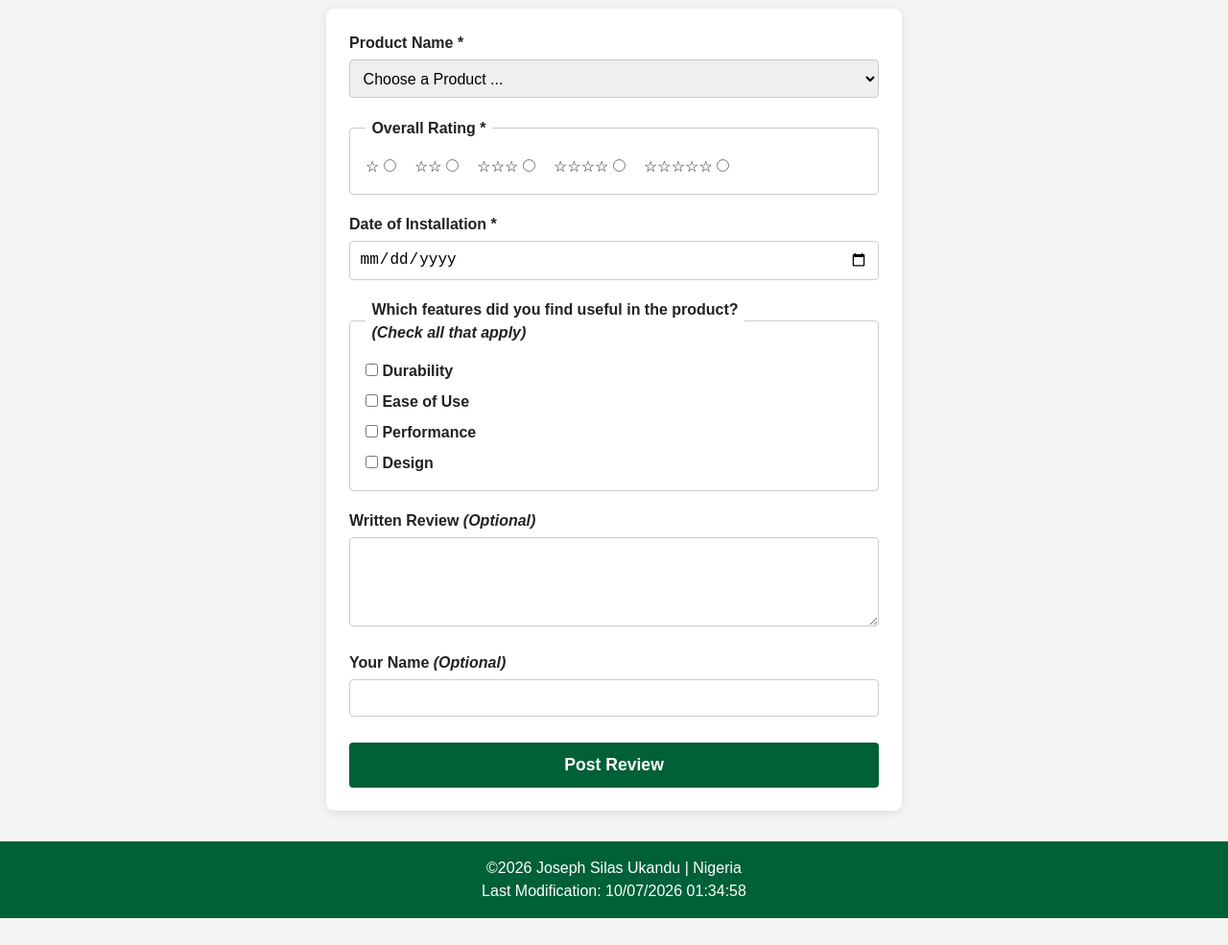
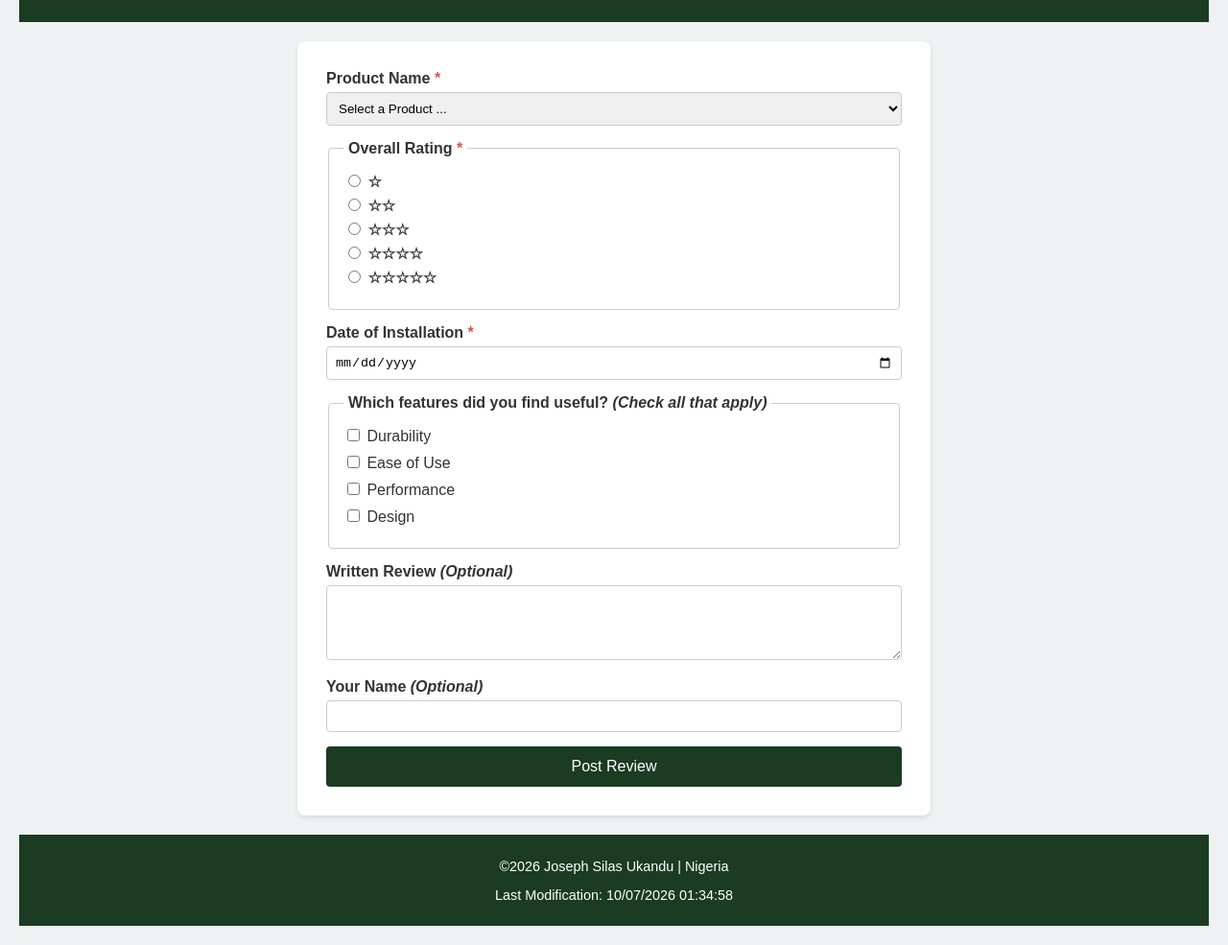
Before and after one commit to jukandu/wdd131, a plain HTML site: page form.html in a window 1280 px wide. Shown: the part 109-1094 px from the top of the page at 96% size. Before the commit the page ends 1066 px from the top, so only its background shows below. Drawn offline with Linux system fonts and the light colour scheme.

Commit message:
made changes in form.html, java script,   css

```diff
--- a/form.html
+++ b/form.html
@@ -20,7 +20,7 @@
       <div class="form-item">
         <label for="product-select">Product Name <span class="required" aria-hidden="true">*</span></label>
         <select id="product-select" name="productName" required>
-          <option value="" disabled selected>Choose a Product ...</option>
+          <option value="" disabled selected>Select a Product ...</option>
         </select>
       </div>
 
@@ -29,24 +29,24 @@
         <legend>Overall Rating <span class="required" aria-hidden="true">*</span></legend>
         <div class="rating-group">
           <label for="star1">
+            <input type="radio" id="star1" name="overallRating" value="1" required>
             <span class="star-label">&star;</span>
-            <input type="radio" id="star1" name="overallRating" value="1" required>
           </label>
           <label for="star2">
+            <input type="radio" id="star2" name="overallRating" value="2" required>
             <span class="star-label">&star;&star;</span>
-            <input type="radio" id="star2" name="overallRating" value="2" required>
           </label>
           <label for="star3">
+            <input type="radio" id="star3" name="overallRating" value="3" required>
             <span class="star-label">&star;&star;&star;</span>
-            <input type="radio" id="star3" name="overallRating" value="3" required>
           </label>
           <label for="star4">
+            <input type="radio" id="star4" name="overallRating" value="4" required>
             <span class="star-label">&star;&star;&star;&star;</span>
-            <input type="radio" id="star4" name="overallRating" value="4" required>
           </label>
           <label for="star5">
+            <input type="radio" id="star5" name="overallRating" value="5" required>
             <span class="star-label">&star;&star;&star;&star;&star;</span>
-            <input type="radio" id="star5" name="overallRating" value="5" required>
           </label>
         </div>
       </fieldset>
@@ -59,7 +59,7 @@
 
       <!-- Useful Features -->
       <fieldset class="features-fieldset">
-        <legend>Which features did you find useful in the product?<br><em>(Check all that apply)</em></legend>
+        <legend>Which features did you find useful? <em>(Check all that apply)</em></legend>
         <label for="feature-durability">
           <input type="checkbox" id="feature-durability" name="features" value="durability"> Durability
         </label>
--- a/scripts/form.js
+++ b/scripts/form.js
@@ -1,32 +1,31 @@
-// Array of product objects as specified in course materials
 const products = [
   { id: "fc-1888", name: "flux capacitor", averagerating: 4.5 },
   { id: "fc-2050", name: "power laces", averagerating: 4.7 },
   { id: "fs-1987", name: "time circuits", averagerating: 3.5 },
   { id: "ac-2000", name: "low voltage reactor", averagerating: 3.9 },
-  { id: "jj-1969", name: "warp equalizer", averagerating: 5.0 }
+  { id: "jj-1969", name: "warp drive", averagerating: 5.0 }
 ];
 
 document.addEventListener("DOMContentLoaded", () => {
   const selectElement = document.getElementById("product-select");
 
-  // Dynamically populate select element options using product array
   if (selectElement) {
-    products.forEach((product) => {
+    products.forEach(product => {
       const option = document.createElement("option");
-      option.value = product.id; // Sets option value to id
-      option.textContent = product.name; // Displays product name
+      option.value = product.id;
+      option.textContent = product.name;
       selectElement.appendChild(option);
     });
   }
 
-  // Dynamic Footer Info
+  // Dynamic Footer Elements
   const currentYearSpan = document.getElementById("currentyear");
   const lastModifiedP = document.getElementById("lastModified");
 
   if (currentYearSpan) {
     currentYearSpan.textContent = new Date().getFullYear();
   }
+
   if (lastModifiedP) {
     lastModifiedP.textContent = `Last Modification: ${document.lastModified}`;
   }
--- a/styles/form.css
+++ b/styles/form.css
@@ -1,123 +1,109 @@
 :root {
-    --primary-color: #006038;
-    --primary-hover: #00482a;
-    --secondary-color: #ffffff;
-    --bg-color: #f4f4f4;
-    --text-color: #222222;
-    --border-color: #cccccc;
-}
-
-* {
-    box-sizing: border-box;
-    margin: 0;
-    padding: 0;
+  --primary-color: #1b3b22;
+  --secondary-color: #f4f4f4;
+  --text-color: #333333;
+  --accent-color: #d9534f;
+  --font-family: Arial, sans-serif;
 }
 
 body {
-    font-family: Arial, Helvetica, sans-serif;
+  font-family: var(--font-family);
+  margin: 0;
+  padding: 10px;
+  background-color: #eef2f3;
   color: var(--text-color);
-    background-color: var(--bg-color);
-    line-height: 1.5;
 }
 
 header {
   background-color: var(--primary-color);
-    color: var(--secondary-color);
+  color: #ffffff;
   text-align: center;
-    padding: 1.2rem;
+  padding: 1rem;
 }
 
 main {
   max-width: 600px;
-    margin: 2rem auto;
-    padding: 1.5rem;
+  margin: 20px auto;
   background: #ffffff;
+  padding: 20px;
   border-radius: 8px;
-    box-shadow: 0 2px 8px rgba(0, 0, 0, 0.1);
+  box-shadow: 0 2px 5px rgba(0,0,0,0.1);
 }
 
-form {
-    display: flex;
-    flex-direction: column;
-    gap: 1.2rem;
+.form-item {
+  margin-bottom: 15px;
 }
 
 label {
+  display: block;
+  margin-bottom: 5px;
   font-weight: bold;
 }
 
-select, input[type="text"], input[type="date"], textarea {
+input[type="text"],
+input[type="date"],
+select,
+textarea {
   width: 100%;
-    padding: 0.6rem;
-    border: 1px solid var(--border-color);
+  padding: 8px;
+  box-sizing: border-box;
+  border: 1px solid #ccc;
   border-radius: 4px;
-    font-size: 1rem;
-    margin-top: 0.3rem;
 }
 
 fieldset {
-    border: 1px solid var(--border-color);
+  border: 1px solid #ccc;
+  padding: 15px;
+  margin-bottom: 15px;
   border-radius: 4px;
-    padding: 1rem;
-    display: flex;
-    flex-direction: column;
-    gap: 0.5rem;
 }
 
 legend {
-    padding: 0 0.4rem;
   font-weight: bold;
+  padding: 0 5px;
 }
 
-.rating-group {
-    display: flex;
-    gap: 1.2rem;
-    flex-wrap: wrap;
-}
-
-.rating-group label {
+.rating-group, .features-fieldset label {
+  display: block;
+  margin-bottom: 8px;
   font-weight: normal;
 }
 
-input[type="submit"] {
+.required {
+  color: var(--accent-color);
+}
+
+.submit-btn {
   background-color: var(--primary-color);
-    color: var(--secondary-color);
+  color: #ffffff;
   border: none;
-    padding: 0.8rem;
-    font-size: 1.1rem;
-    font-weight: bold;
+  padding: 12px 20px;
+  width: 100%;
+  font-size: 1rem;
   border-radius: 4px;
   cursor: pointer;
-    margin-top: 0.5rem;
 }
 
-input[type="submit"]:hover {
-    background-color: var(--primary-hover);
-}
-
-.review-confirmation {
-    text-align: center;
-}
-
-.counter-text {
-    margin: 1.5rem 0;
-    font-size: 1.2rem;
-}
-
-.back-link {
-    color: var(--primary-color);
-    font-weight: bold;
-    text-decoration: none;
-}
-
-.back-link:hover {
-    text-decoration: underline;
+.submit-btn:hover {
+  background-color: #122817;
 }
 
 footer {
   background-color: var(--primary-color);
-    color: var(--secondary-color);
+  color: #ffffff;
   text-align: center;
-    padding: 1rem;
-    margin-top: 2rem;
+  padding: 10px;
+  margin-top: 20px;
+  font-size: 0.9rem;
 }
+
+/* Media Query to pass audit requirements */
+@media screen and (min-width: 600px) {
+  body {
+    padding: 20px;
+  }
+
+  main {
+    padding: 30px;
+  }
+}
```
Lines whose indentation alone changed are shown as unchanged.
